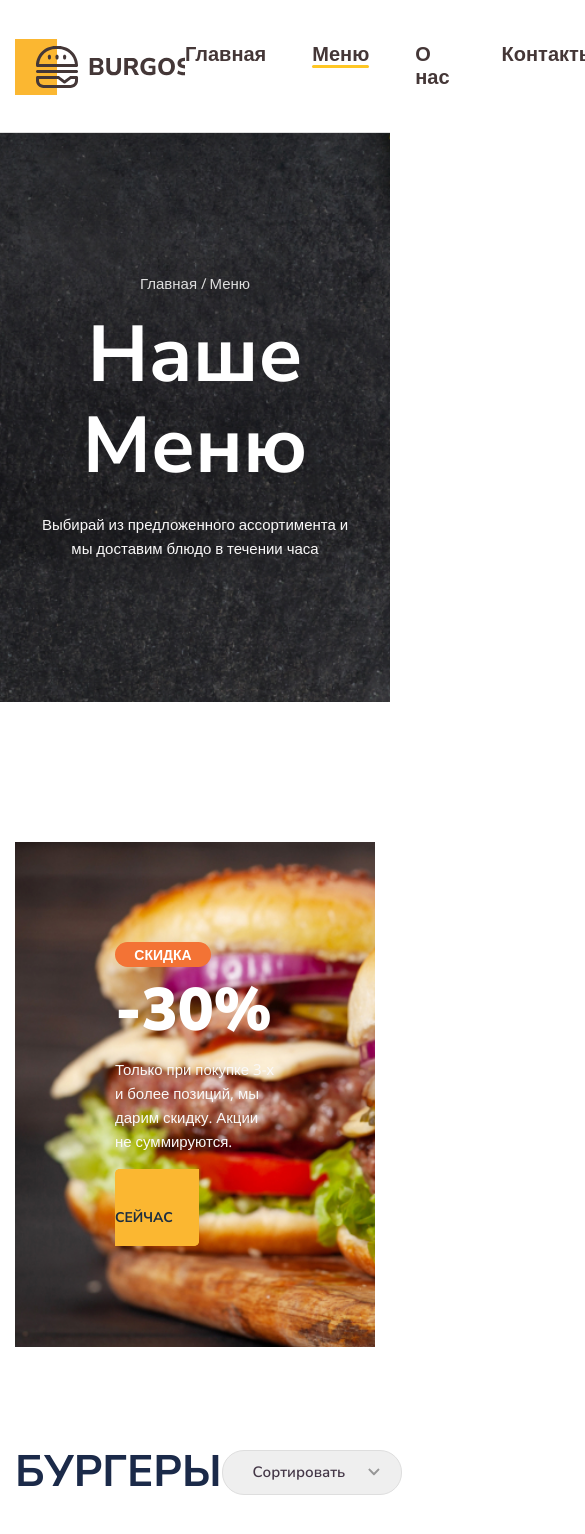
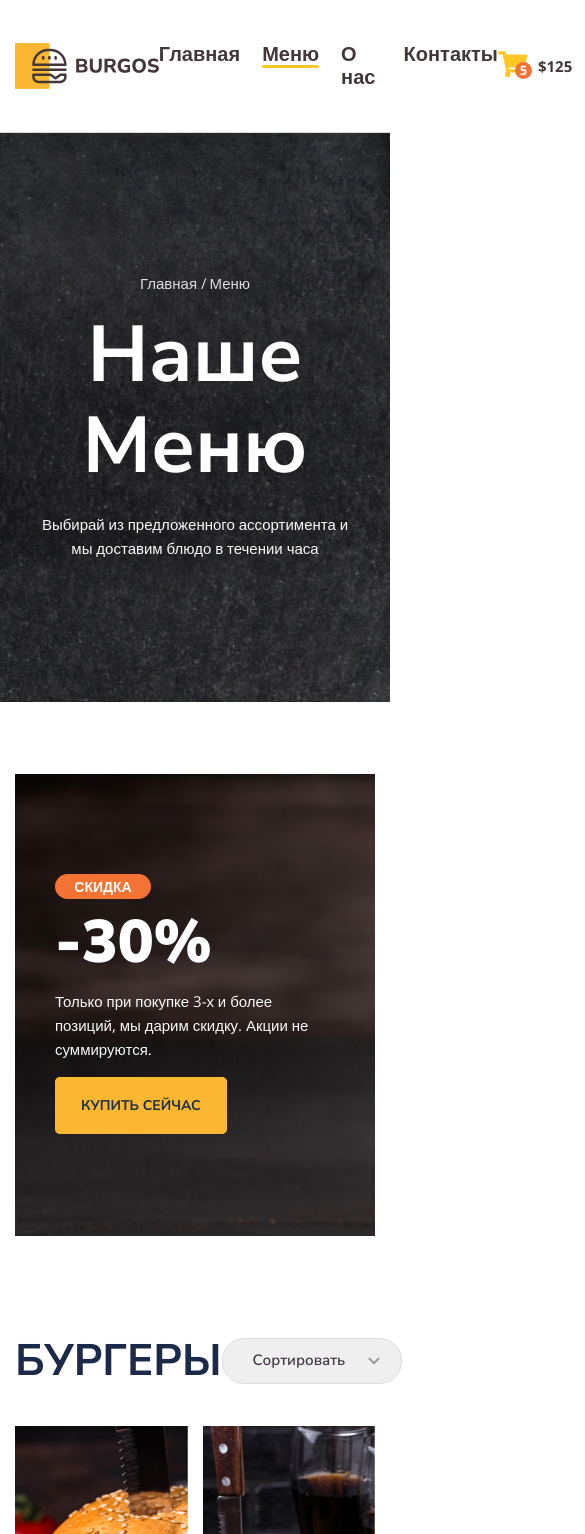
Before and after one commit to szop192/Module01-Burger, a plain HTML site: page menu.html in a window 390 px wide. Shown: the top 1534 px of the page, 585 px wide, since content can reach past the window. Drawn offline with nearby package versions, Linux system fonts and the light colour scheme.

Commit message:
add adaptiv

```diff
--- a/css/css.css
+++ b/css/css.css
@@ -178,7 +178,7 @@ header
 {
     background-image: url(../img/banner.jpg);
     background-size: cover;
-    background-position: center center;
+    background-position: 0 center;
     background-repeat: no-repeat;
     padding: 100px 100px 120px
 }
@@ -594,3 +594,51 @@ select
     margin-bottom: 10px;
     margin-top: 0px;
 }
+
+/* Responsible*/
+
+@media (max-width: 1000px)
+{
+    .container
+    {
+        max-width: 738px;
+    }
+    .header-logo
+    {
+        width: 150px;
+        height: 48px;
+        background-size: contain;
+    }
+    .header-nav
+    {
+        gap: 22px;
+    }
+    .header-item
+    {
+        flex-basis: 75.5%;
+    }
+    .bg
+    {
+        margin-bottom: 72px;
+    }
+    .banner-box
+    {
+        background-position: -80px center;
+        padding: 100px 40px 120px;
+    }
+    .menu-grid
+    {
+        grid-template-columns: repeat(2, 1fr);
+        gap: 50px 15px;
+    }
+    .footer-item
+    {
+        padding-right: 15px;
+    }
+    .footer-tel
+    {
+        position: absolute;
+        bottom: -4230px;
+        left: 200px;
+    }
+}
```
